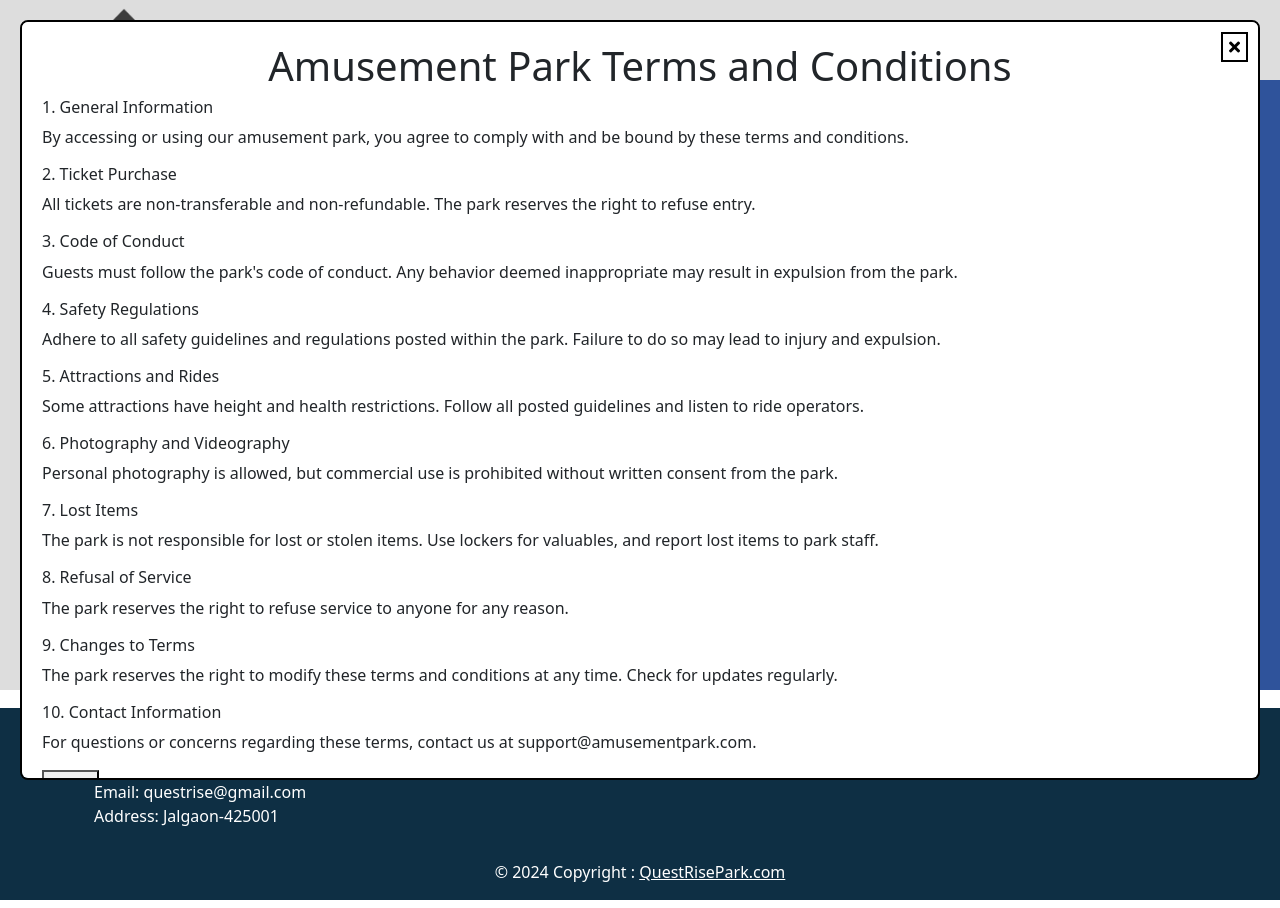
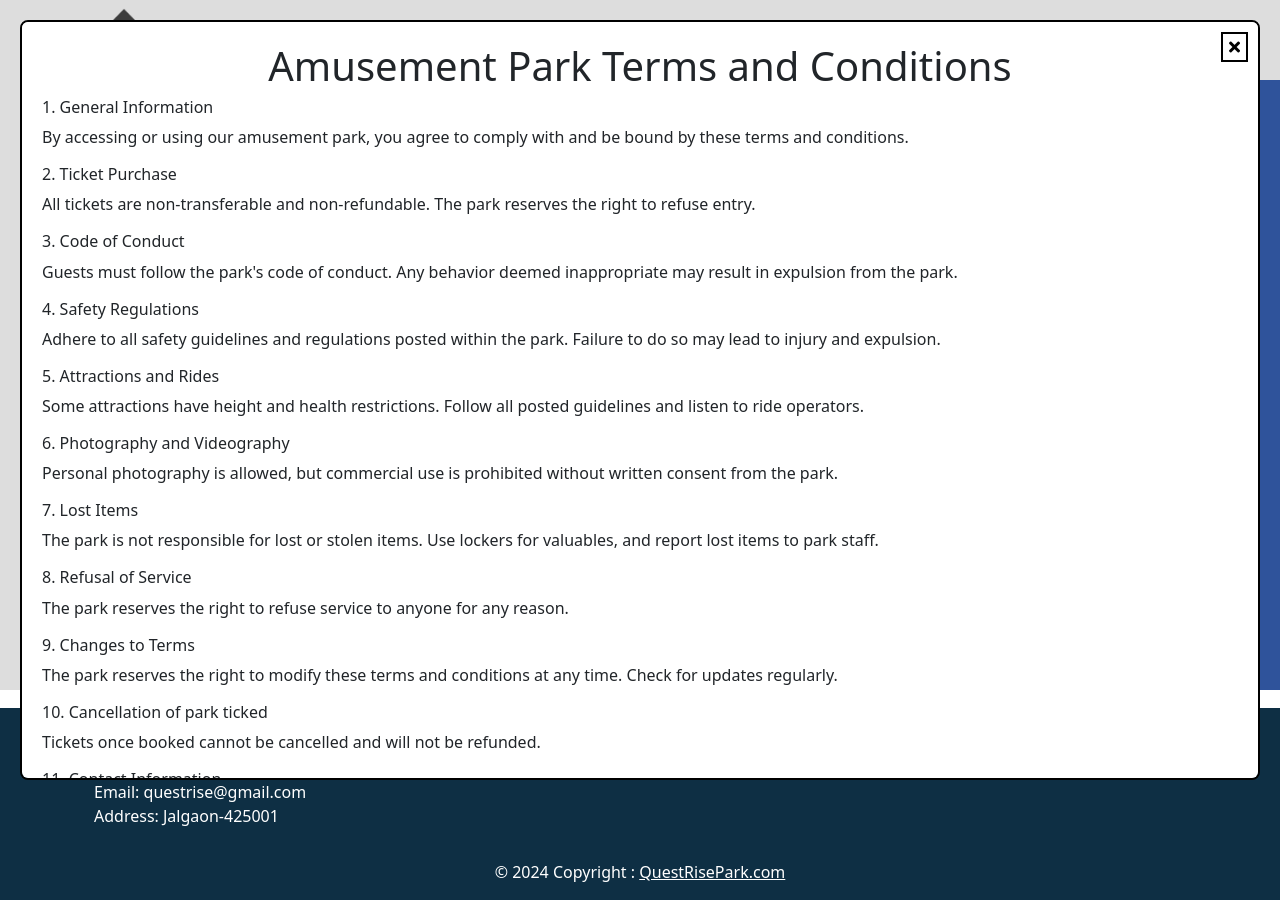
Before and after one commit to khushabuyewale/questrisepark, a React (Create React App) app in the folder Project/client-reactjs/: page /pay in a window 1280 px wide. Both pictures are taken after a click on the link "terms and conditions". Built offline with nearby package versions, Linux system fonts and the light colour scheme.

Commit message:
Update Pay.js
terms and conditions updated

```diff
--- a/Project/client-reactjs/src/components/Pay.js
+++ b/Project/client-reactjs/src/components/Pay.js
@@ -179,10 +179,16 @@ const Pay = () => {
               The park reserves the right to modify these terms and conditions at any time. Check for updates regularly.
             </p>
 
-            <h6>10. Contact Information</h6>
+
+            <h6>10. Cancellation of park ticked</h6>
+            <p>
+              Tickets once booked cannot be cancelled and will not be refunded.
+            </p>
+            <h6>11. Contact Information</h6>
             <p>
               For questions or concerns regarding these terms, contact us at support@amusementpark.com.
-            </p></p>
+            </p>
+            </p>
           <button
           onClick={handleCloseTermsPopup}>Close</button>
         </div>
```
